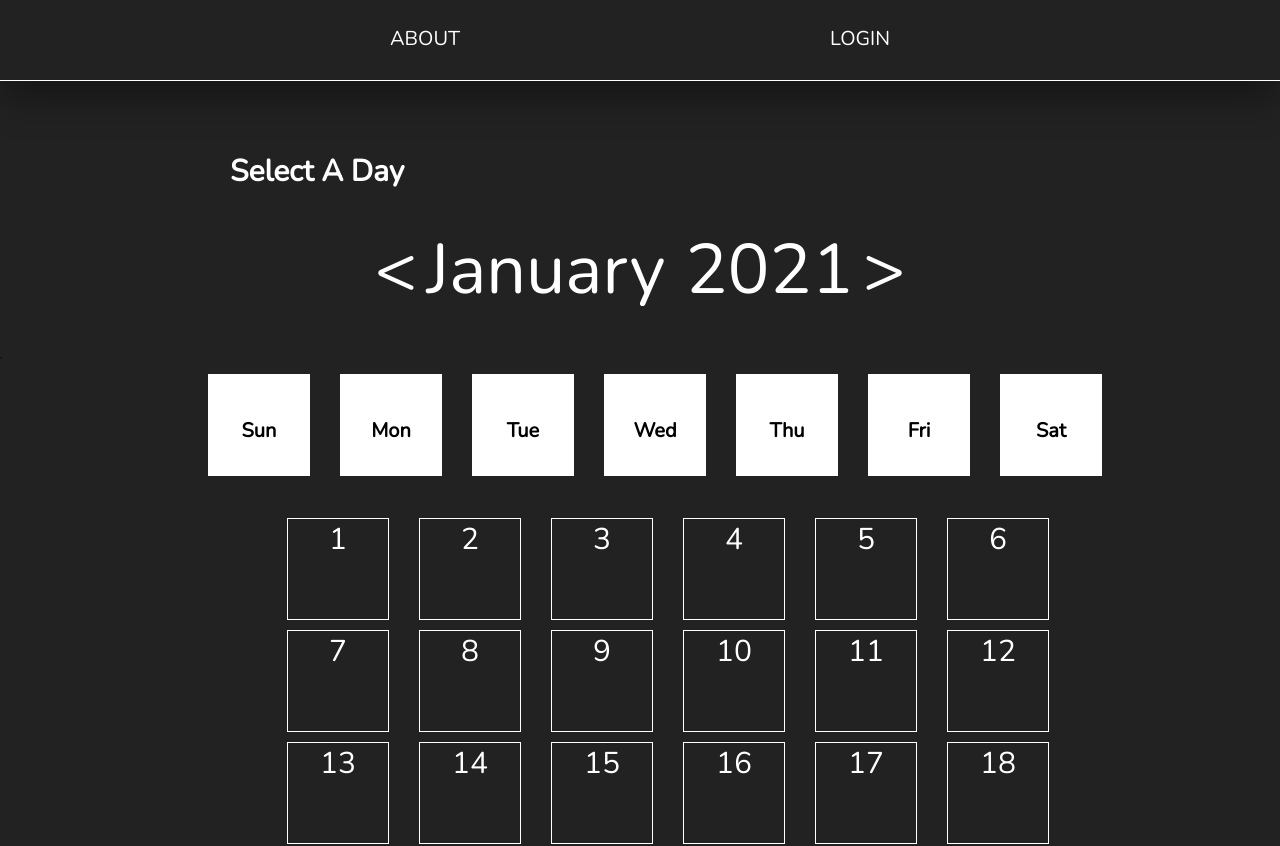
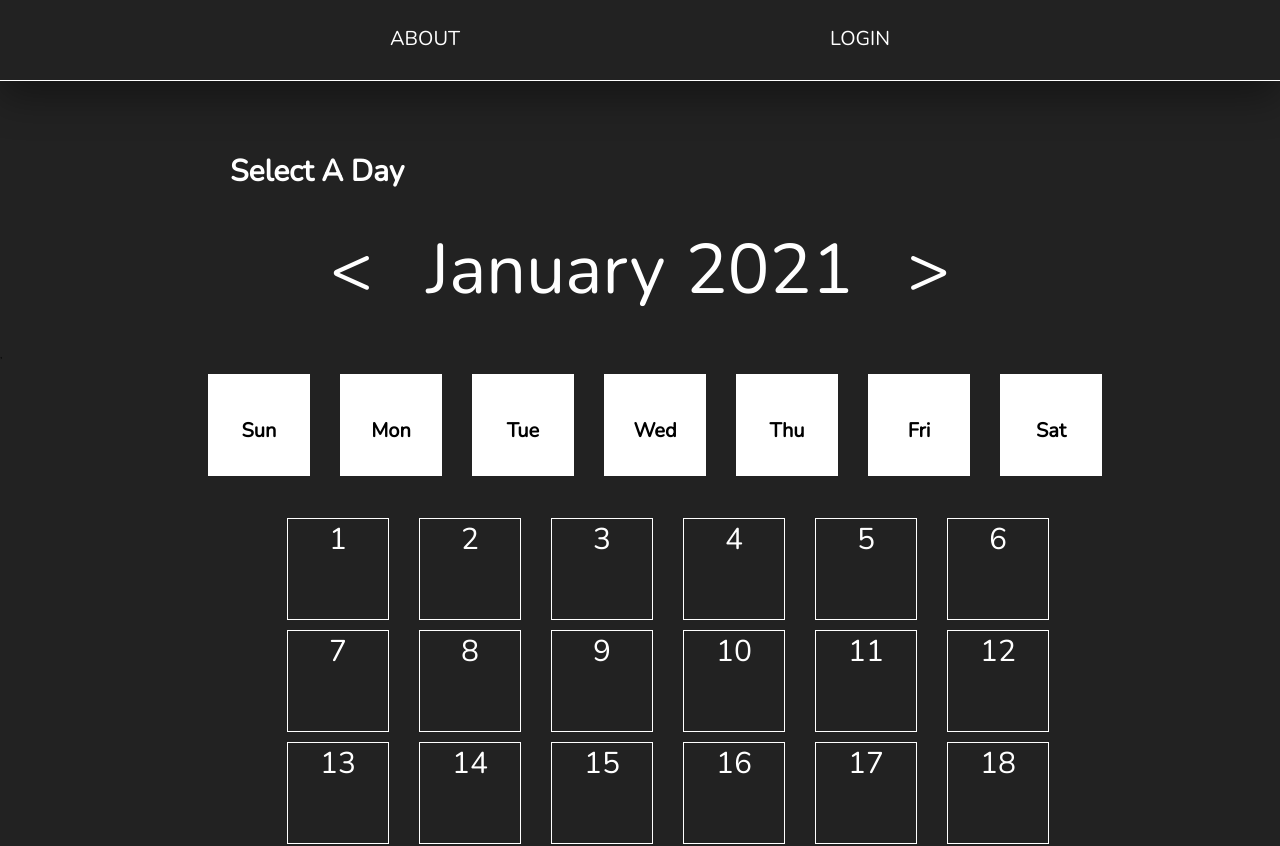
Before and after one commit to AladdinOmar61/mitchs-math, a React (Create React App) app: page /details in a window 1280 px wide. Shown: the top 846 px of the page. Built offline with nearby package versions, Linux system fonts and the light colour scheme.

Commit message:
got prev button working, added route for program details in all programs

```diff
--- a/src/App.js
+++ b/src/App.js
@@ -13,6 +13,9 @@ function App() {
       <Route exact path="/details">
         <ProgramDetails />
       </Route>
+      <Route exact path="/details/day">
+        {/* <SelectTimes/> */}
+      </Route>
       </Switch>
     </div>
   );
--- a/src/components/Calendar.js
+++ b/src/components/Calendar.js
@@ -1,5 +1,6 @@
 import React from "react";
 import moment from "moment";
+import { Link } from "react-router-dom";
 
 export default class Calendar extends React.Component {
   weekdayShort = moment.weekdaysShort();
@@ -68,6 +69,7 @@ export default class Calendar extends React.Component {
     this.setState({
       dateObject: this.state.dateObject.subtract(1, curr),
     });
+    console.log("went back successfully");
   };
   onNext = () => {
     let curr = "";
@@ -79,6 +81,7 @@ export default class Calendar extends React.Component {
     this.setState({
       dateObject: this.state.dateObject.add(1, curr),
     });
+    console.log("went next successfully");
   };
 
   monthList = (props) => {
@@ -199,7 +202,9 @@ export default class Calendar extends React.Component {
     let weekdayshortname = this.weekdayShort.map((day) => {
       return (
         <th key={day} className="week-day">
-          <span className="week-day-num">{day}</span>
+          <Link className="week-day-link" to="/details/day">
+            <span className="week-day-num">{day}</span>
+          </Link>
         </th>
       );
     });
@@ -240,15 +245,24 @@ export default class Calendar extends React.Component {
 
     return (
       <div className="calendar">
-        <div className="tail-datetime-calendar">
+        <div className="calendar-datetime">
+          <span
+            onClick={(e) => {
+              this.onPrev();
+            }}
+            class="calendar-datetime-button calendar-datetime-button-prev"
+          >
+            &lt;
+          </span>
+          <span
+            onClick={(e) => {
+              this.onNext();
+            }}
+            className="calendar-datetime-button calendar-datetime-button-next"
+          >
+            &gt;
+          </span>
           <div className="calendar-navi">
-            <span
-              onClick={(e) => {
-                this.onPrev();
-              }}
-              class="calendar-button calendar-button-prev"
-            />
-            &lt;
             <span
               onClick={(e) => {
                 this.showMonth();
@@ -262,14 +276,6 @@ export default class Calendar extends React.Component {
               onClick={(e) => this.showYearTable()}
             >
               {this.year()}
-            </span>
-            <span
-              onClick={(e) => {
-                this.onNext();
-              }}
-              className="calendar-button calendar-button-next"
-            >
-              &gt;
             </span>
           </div>
         </div>
--- a/src/components/Home.js
+++ b/src/components/Home.js
@@ -5,10 +5,10 @@ function Home() {
   return (
     <div className="home">
       <nav className="home-nav">
-        <Link to='/about' className="home-nav-link">
+        <Link to="/about" className="home-nav-link">
           About
         </Link>
-        <Link to='/login' className="home-nav-link">
+        <Link to="/login" className="home-nav-link">
           Login
         </Link>
       </nav>
@@ -17,52 +17,72 @@ function Home() {
       </h1>
       <h2 className="home-header-sub">To get started, select a program!</h2>
       <div className="programs">
-        <Link to = '/details'>
+        <Link to="/details">
           <div className="programs-box">
             <h1 className="programs-box-header">2nd - 8th Grade Math</h1>
             <div className="programs-box-img-1"></div>
           </div>
         </Link>
+        <Link to="/details">
           <div className="programs-box">
             <h1 className="programs-box-header">Algebra I</h1>
             <div className="programs-box-img-2"></div>
           </div>
+        </Link>
+        <Link to="/details">
           <div className="programs-box">
             <h1 className="programs-box-header">Geometry</h1>
             <div className="programs-box-img-3"></div>
           </div>
+        </Link>
+        <Link to="/details">
           <div className="programs-box">
             <h1 className="programs-box-header">Algrebra II/Trigonometry</h1>
             <div className="programs-box-img-4"></div>
           </div>
+        </Link>
+        <Link to="/details">
           <div className="programs-box">
             <h1 className="programs-box-header">Pre-Calculus</h1>
             <div className="programs-box-img-5"></div>
           </div>
+        </Link>
+        <Link to="/details">
           <div className="programs-box">
             <h1 className="programs-box-header">Calculus I</h1>
             <div className="programs-box-img-6"></div>
           </div>
+        </Link>
+        <Link to="/details">
           <div className="programs-box">
             <h1 className="programs-box-header">Calculus II</h1>
             <div className="programs-box-img-7"></div>
           </div>
+        </Link>
+        <Link to="/details">
           <div className="programs-box">
             <h1 className="programs-box-header">Calculus III</h1>
             <div className="programs-box-img-8"></div>
           </div>
+        </Link>
+        <Link to="/details">
           <div className="programs-box">
             <h1 className="programs-box-header">Linear Algrebra</h1>
             <div className="programs-box-img-9"></div>
           </div>
+        </Link>
+        <Link to="/details">
           <div className="programs-box">
             <h1 className="programs-box-header">Statistics</h1>
             <div className="programs-box-img-10"></div>
           </div>
+        </Link>
+        <Link to="/details">
           <div className="programs-box">
             <h1 className="programs-box-header">Differential Equations</h1>
             <div className="programs-box-img-11"></div>
           </div>
+        </Link>
       </div>
     </div>
   );
--- a/src/sass/components/Calendar.scss
+++ b/src/sass/components/Calendar.scss
@@ -1,6 +1,33 @@
 .calendar {
   margin-top: 3rem;
   position: relative;
+
+  &-datetime {
+    &-button {
+      z-index: 20;
+      color: white;
+      &::selection {
+        color: none;
+        background: none;
+      }
+
+      &-prev {
+        position: absolute;
+        left: 30rem;
+        color: white;
+        font-size: 7rem;
+        cursor: pointer;
+      }
+
+      &-next {
+        position: absolute;
+        color: white;
+        right: 30rem;
+        font-size: 7rem;
+        cursor: pointer;
+      }
+    }
+  }
 
   &-table {
     z-index: 1;
@@ -27,7 +54,7 @@
   }
 
   &-navi {
-    z-index: 12;
+    // z-index: 12;
     // width: 30rem;
     font-size: 7rem;
     margin: 0 auto;
@@ -42,11 +69,64 @@
     &:hover {
       background-color: $light-grey;
     }
+    &::selection {
+      color: none;
+      background: none;
+    }
   }
 
   &-month {
     z-index: 10;
-    margin: 0 auto 0 42rem;
+    margin: 5rem auto 0 42rem;
+    text-align: center;
+    border: solid white 1px;
+    position: absolute;
+    color: $white;
+    font-size: 4rem;
+    width: 15rem;
+    height: 45rem;
+    cursor: pointer;
+
+    & tbody tr > * {
+      width: 20rem;
+      padding: 0.5rem;
+    }
+
+    & tbody tr > *:hover {
+      text-decoration: underline;
+    }
+  }
+
+  &-select {
+    cursor: pointer;
+    z-index: 10;
+    text-align: center;
+    border: solid white 1px;
+    position: absolute;
+    font-size: 5rem;
+    width: 100%;
+    height: 100%;
+    color: $white;
+    &::selection {
+      color: none;
+      background: none;
+    }
+
+    &-span {
+      padding: 0.5rem;
+      height: 100%;
+      width: 100%;
+      cursor: pointer;
+    }
+    &::selection {
+      color: none;
+      background: none;
+    }
+  }
+
+  &-year {
+    z-index: 10;
+    margin: 5rem auto 0 65rem;
     text-align: center;
     border: solid white 1px;
     position: absolute;
@@ -85,69 +165,6 @@
     }
   }
 
-  &-year {
-    z-index: 10;
-    margin: 0 auto 0 65rem;
-    text-align: center;
-    border: solid white 1px;
-    position: absolute;
-    color: $white;
-    font-size: 4rem;
-    width: 15rem;
-    height: 45rem;
-    cursor: pointer;
-
-    & tbody tr > * {
-      width: 20rem;
-      padding: 0.5rem;
-    }
-
-    & tbody tr > *:hover {
-      text-decoration: underline;
-    }
-  }
-
-  &-select {
-    cursor: pointer;
-    z-index: 10;
-    text-align: center;
-    border: solid white 1px;
-    position: absolute;
-    font-size: 5rem;
-    width: 100%;
-    height: 100%;
-    color: $white;
-
-    &-span {
-      padding: 0.5rem;
-      height: 100%;
-      width: 100%;
-      cursor: pointer;
-    }
-
-    &-button {
-      z-index: 20;
-      color: white;
-      width: 15rem;
-      height: 15rem;
-
-      &-prev {
-        position: absolute;
-        z-index: 20;
-        color: white;
-        width: 15rem;
-        height: 15rem;
-      }
-
-      &-next {
-        position: absolute;
-        color: white;
-        width: 15rem;
-        height: 15rem;
-      }
-    }
-  }
-
   .empty {
     width: 10rem;
     height: 10rem;
@@ -170,6 +187,10 @@
     width: 10rem;
     height: 10rem;
     margin-left: 3rem;
+
+    &-link {
+      color: black;
+    }
 
     &-num {
       position: absolute;
```
Lines whose indentation alone changed are shown as unchanged.
